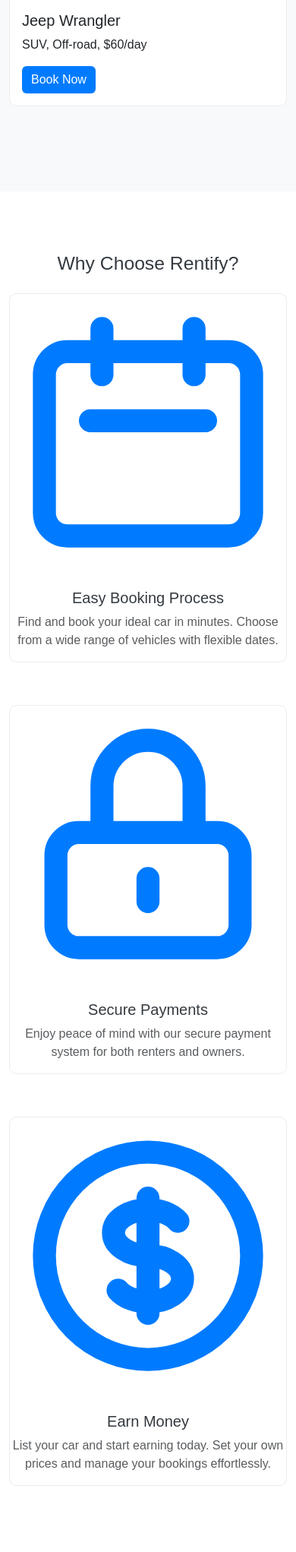
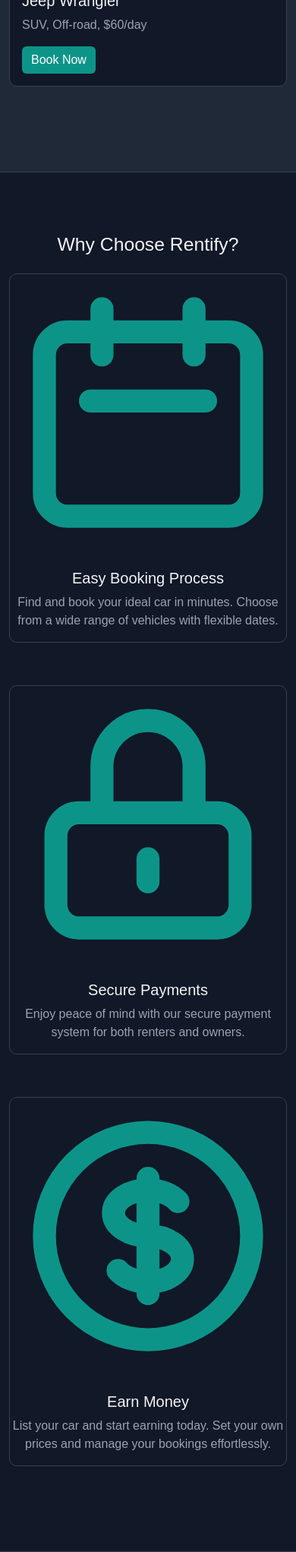
Before and after one commit to LangJouWah/rentify, a PHP site: page / in a window 390 px wide. Shown: the part 2107-4150 px from the top of the page at 76% size. Run offline with PHP 8.4, Linux system fonts and the light colour scheme; some libraries are stand-ins or nearby versions.

Commit message:
Refactor styles and update images in index.php
Updated CSS variables and styles for improved theming and responsiveness. Changed images and adjusted hover effects for buttons and cards.

```diff
--- a/index.php
+++ b/index.php
@@ -9,47 +9,50 @@
     <!-- Custom CSS -->
     <style>
     :root {
-            --primary-blue: #007bff;
-            --primary-white: #ffffff;
-            --primary-gray: #343a40;
-            --primary-gradient: linear-gradient(to right, #0056b3, var(--primary-blue));
-            --text-muted: #6c757d;
+        --primary-teal: #0d9488;
+        --primary-dark: #111827;
+        --secondary-dark: #1f2937;
+        --border-gray: #374151;
+        --text-light: #f3f4f6;
+        --text-muted: #9ca3af;
         --white-space: 5rem;
     }
 
     body {
         font-family: 'Arial', sans-serif;
-            color: var(--primary-gray);
-            background-color: var(--primary-white);
+        color: var(--text-light);
+        background-color: var(--primary-dark);
     }
 
     .navbar {
-            background: var(--primary-gradient);
+        background: var(--primary-dark);
+        border-bottom: 1px solid var(--border-gray);
         transition: all 0.3s ease;
     }
 
     .navbar-brand {
-            color: var(--primary-white) !important;
+        color: var(--primary-teal) !important;
         font-weight: bold;
         font-size: 1.5rem;
     }
 
     .nav-link {
-            color: var(--primary-white) !important;
+        color: var(--text-light) !important;
         transition: color 0.3s ease;
     }
 
     .nav-link:hover {
-            color: #80bdff !important; /* Lighter blue for hover */
+        color: var(--primary-teal) !important;
     }
 
     .hero {
-            background: var(--primary-gradient);
-            color: var(--primary-white);
+        background: var(--secondary-dark);
+        color: var(--text-light);
         padding: var(--white-space) 0;
         text-align: center;
         position: relative;
         overflow: hidden;
+        border-bottom: 1px solid var(--border-gray);
     }
 
     .hero::before {
@@ -59,8 +62,8 @@
         left: 0;
         width: 100%;
         height: 100%;
-            background: url('https://images.unsplash.com/photo-1503376780353-7e6692767b70?ixlib=rb-4.0.3&ixid=M3wxMjA3fDB8MHxwaG90by1wYWdlfHx8fGVufDB8fHx8fA%3D%3D&auto=format&fit=crop&w=1920&q=80') no-repeat center center/cover;
-            opacity: 0.2;
+        background: url('https://via.placeholder.com/1920x600?text=Hero+Image') no-repeat center center/cover;
+        opacity: 0.1;
         z-index: 1;
     }
 
@@ -73,6 +76,7 @@
         font-size: 3rem;
         margin-bottom: 1rem;
         transition: transform 0.3s ease;
+        color: var(--text-light);
     }
 
     .hero h1:hover {
@@ -82,42 +86,53 @@
     .search-form {
         max-width: 800px;
         margin: 0 auto;
-            background: rgba(255, 255, 255, 0.9);
+        background: var(--primary-dark);
         padding: 2rem;
         border-radius: 10px;
         transition: box-shadow 0.3s ease;
+        border: 1px solid var(--border-gray);
     }
 
     .search-form:hover {
-            box-shadow: 0 0 20px rgba(0, 123, 255, 0.3);
+        box-shadow: 0 0 20px rgba(13, 148, 136, 0.3);
     }
 
     .search-form input {
-            background-color: var(--primary-white);
-            color: var(--primary-gray);
-            border: 1px solid var(--primary-blue);
+        background-color: var(--secondary-dark);
+        color: var(--text-light);
+        border: 1px solid var(--border-gray);
     }
 
     .search-form input::placeholder {
         color: var(--text-muted);
     }
 
+    .search-form input:focus {
+        background-color: var(--secondary-dark);
+        color: var(--text-light);
+        border-color: var(--primary-teal);
+        box-shadow: 0 0 0 2px rgba(13, 148, 136, 0.2);
+    }
+
     .car-card, .feature-card, .testimonial-card {
-            background: var(--primary-white);
-            border: 1px solid #e9ecef;
+        background: var(--primary-dark);
+        border: 1px solid var(--border-gray);
         border-radius: 10px;
         transition: transform 0.3s ease, box-shadow 0.3s ease;
         margin-bottom: 2rem;
+        color: var(--text-light);
     }
 
     .car-card:hover, .feature-card:hover, .testimonial-card:hover {
         transform: translateY(-10px);
-            box-shadow: 0 10px 20px rgba(0, 123, 255, 0.2);
+        box-shadow: 0 10px 20px rgba(13, 148, 136, 0.2);
+        border-color: var(--primary-teal);
     }
 
     .car-card img {
         height: 200px;
         object-fit: cover;
+        border-radius: 10px 10px 0 0;
     }
 
     .section-padding {
@@ -125,47 +140,84 @@
     }
 
     .btn-primary {
-            background: var(--primary-blue);
+        background: var(--primary-teal);
         border: none;
+        color: white;
+        transition: background-color 0.3s ease;
     }
 
     .btn-primary:hover {
-            background: #0056b3;
+        background: #0f766e;
     }
 
     .btn-secondary {
-            background-color: var(--primary-gray);
-            color: var(--primary-white);
-            border: 1px solid var(--primary-blue);
+        background-color: var(--secondary-dark);
+        color: var(--text-light);
+        border: 1px solid var(--primary-teal);
+        transition: all 0.3s ease;
     }
 
     .btn-secondary:hover {
-            background-color: #23272b;
-            border-color: #0056b3;
+        background-color: var(--primary-teal);
+        border-color: var(--primary-teal);
+        color: white;
     }
 
     .feature-card svg, .testimonial-card p.text-primary {
-            color: var(--primary-blue);
+        color: var(--primary-teal);
     }
 
     .section-light {
-            background-color: #f8f9fa;
+        background-color: var(--secondary-dark);
+        border-top: 1px solid var(--border-gray);
+        border-bottom: 1px solid var(--border-gray);
+    }
+
+    .bg-dark {
+        background-color: var(--primary-dark) !important;
+        border-top: 1px solid var(--border-gray);
     }
 
     .footer {
-            background: var(--primary-gradient);
-            color: var(--primary-white);
+        background: var(--primary-dark);
+        color: var(--text-light);
         padding: 2rem 0;
         text-align: center;
+        border-top: 1px solid var(--border-gray);
     }
 
     .footer a {
-            color: var(--primary-white);
+        color: var(--primary-teal);
         transition: color 0.3s ease;
+        text-decoration: none;
     }
 
     .footer a:hover {
-            color: #80bdff;
+        color: #99f6e4;
+    }
+
+    /* Card body text colors */
+    .card-body {
+        color: var(--text-light);
+    }
+
+    .card-text {
+        color: var(--text-muted);
+    }
+
+    /* List group items */
+    .list-group-item {
+        color: var(--text-light);
+    }
+
+    /* Text muted adjustments */
+    .text-muted {
+        color: var(--text-muted) !important;
+    }
+
+    /* Social icons */
+    .text-primary {
+        color: var(--primary-teal) !important;
     }
 
     /* Responsive adjustments */
@@ -226,7 +278,7 @@
                 <a href="signup.php?role=owner" class="btn btn-primary px-4 py-2">List Your Car</a>
                 <a href="signup.php?role=driver" class="btn btn-secondary px-4 py-2">Book a Car</a>
             </div>
-            <img src="https://images.unsplash.com/photo-1502877338535-766e3a6052c0?ixlib=rb-4.0.3&ixid=M3wxMjA3fDB8MHxwaG90by1wYWdlfHx8fGVufDB8fHx8fA%3D%3D&auto=format&fit=crop&w=600&q=80" alt="Car Rental Hero Image" class="mt-4 mx-auto w-100" style="max-width: 600px; border-radius: 10px;">
+            <img src="cars/Honda_city.jpg" alt="Car Rental Hero Image" class="mt-4 mx-auto w-100" style="max-width: 600px; border-radius: 10px;">
         </div>
     </section>
 
@@ -237,7 +289,7 @@
             <div class="row">
                 <div class="col-md-4">
                     <div class="card car-card">
-                        <img src="https://images.unsplash.com/photo-1549317661-bd7c8e4e7b1d?ixlib=rb-4.0.3&auto=format&fit=crop&w=400&q=80" class="card-img-top" alt="Tesla Model 3">
+                        <img src="https://via.placeholder.com/400x200?text=Car+1" class="card-img-top" alt="Car 1">
                         <div class="card-body">
                             <h5 class="card-title">Tesla Model 3</h5>
                             <p class="card-text">Electric, 300mi range, $50/day</p>
@@ -247,7 +299,7 @@
                 </div>
                 <div class="col-md-4">
                     <div class="card car-card">
-                        <img src="https://images.unsplash.com/photo-1552519507-da3b142c6e3d?ixlib=rb-4.0.3&auto=format&fit=crop&w=400&q=80" class="card-img-top" alt="Toyota Camry">
+                        <img src="https://via.placeholder.com/400x200?text=Car+2" class="card-img-top" alt="Car 2">
                         <div class="card-body">
                             <h5 class="card-title">Toyota Camry</h5>
                             <p class="card-text">Sedan, Fuel-efficient, $40/day</p>
@@ -257,7 +309,7 @@
                 </div>
                 <div class="col-md-4">
                     <div class="card car-card">
-                        <img src="https://images.unsplash.com/photo-1503376780353-7e6692767b70?ixlib=rb-4.0.3&auto=format&fit=crop&w=400&q=80" class="card-img-top" alt="Jeep Wrangler">
+                        <img src="https://via.placeholder.com/400x200?text=Car+3" class="card-img-top" alt="Car 3">
                         <div class="card-body">
                             <h5 class="card-title">Jeep Wrangler</h5>
                             <p class="card-text">SUV, Off-road, $60/day</p>
@@ -392,7 +444,7 @@
                         </a>
                         <a href="https://twitter.com/rentify" class="text-primary">
                             <svg class="w-6 h-6" fill="currentColor" viewBox="0 0 24 24" xmlns="http://www.w3.org/2000/svg">
-                                <path d="M24 4.557c-.883.392-1.832.656-2.828.775 1.017-.609 1.798-1.574 2.165-2.724-.951.564-2.005.974-3.127 1.195-.897-.957-2.178-1.555-3.594-1.555-2.717 0-4.92 2.203-4.92 4.917 0 .39.045.765.127 1.124-4.09-.205-7.719-2.165-10.141-5.144-.424.729-.666 1.574-.666 2.475 0 1.708.87 3.215 2.188 4.099-.807-.026-1.566-.248-2.228-.616v.061c0 2.385 1.698 4.374 3.946 4.827-.413.111-.849.171-1.296.171-.314 0-.615-.03-.916-.086 .621 1.938 2.418 3.348 4.548 3.385-1.669 1.307-3.776 2.083-6.061 2.083-.394 0-.787-.023-1.175-.068 2.179 1.397 4.768 2.212 7.548 2.212 9.057 0 14.009-7.502 14.009-14.008 0-.213-.005-.426-.014-.637 .961-.695 1.797-1.562 2.457-2.549z"></path>
+                                <path d="M24 4.557c-.883.392-1.832.656-2.828.775 1.017-.609 1.798-1.574 2.165-2.724-.951.564-2.005.974-3.127 1.195-.897-.957-2.178-1.555-3.594-1.555-2.717 0-4.92 2.203-4.92 4.917 0 .39.045.765.127 1.124-4.09-.205-7.719-2.165-10.141-5.144-.424.729-.666 1.574-.666 2.475 0 1.708.87 3.215 2.188 4.099-.807-.026-1.566-.248-2.228-.616v.061c0 2.385 1.698 4.374 3.946 4.827-.413.111-.849.171-1.296.171-.314 0-.615-.03-.916-.086.621 1.938 2.418 3.348 4.548 3.385-1.669 1.307-3.776 2.083-6.061 2.083-.394 0-.787-.023-1.175-.068 2.179 1.397 4.768 2.212 7.548 2.212 9.057 0 14.009-7.502 14.009-14.008 0-.213-.005-.426-.014-.637.961-.695 1.797-1.562 2.457-2.549z"></path>
                             </svg>
                         </a>
                         <a href="https://instagram.com/rentify" class="text-primary">
```
Lines whose indentation alone changed are shown as unchanged.
